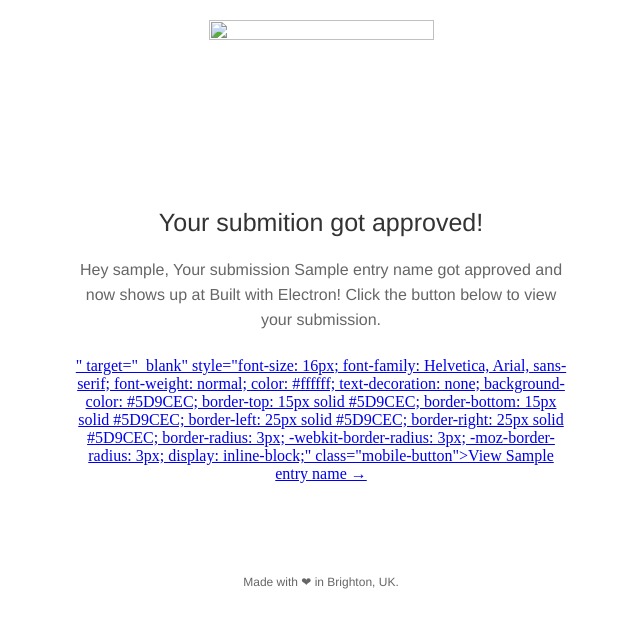
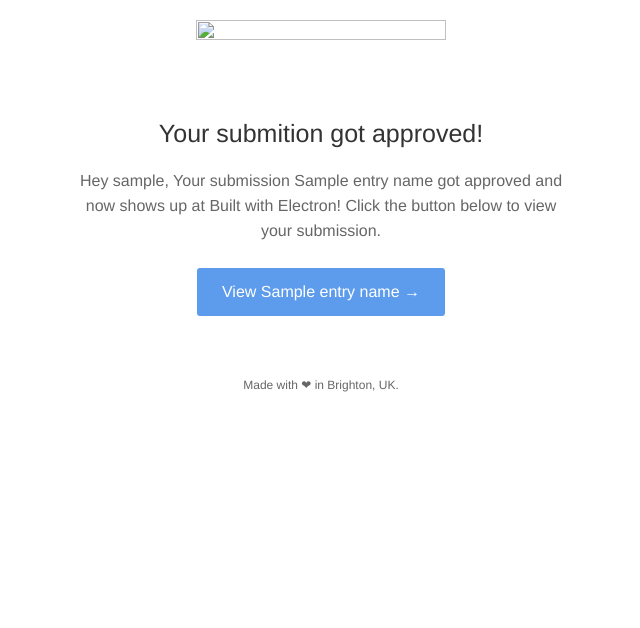
Before and after one commit to manosim/builtwithelectron, a Django app: template templates/emails/submission_approval.html in a window 1280 px wide. Shown: the top 628 px of the page, without its empty margins (319-959 px from the left). Run offline with Django 3.2, Linux system fonts and the light colour scheme; the template is opened without the code that fills it: most values are stand-ins (such as "Sample title", 1, 10 or a date in 2020); parts of the project's set-up code (start-up, migrations or seed data) failed here and were passed over.

Commit message:
Emails Bug

```diff
--- a/templates/base-emails.html
+++ b/templates/base-emails.html
@@ -122,8 +122,8 @@
                 <table border="0" cellpadding="0" cellspacing="0" width="500" class="wrapper">
                     <!-- LOGO/PREHEADER TEXT -->
                     <tr>
-                        <td style="padding: 20px 0px 30px 0px;" align="center" class="logo">
-                          <a href="{{ site_url }}" target="_blank"><img src="{{ site_url }}{% static "images/logo.png" %}" width="225" height="58" border="0" style="display: block; font-family: Helvetica, Arial, sans-serif; color: #666666; font-size: 16px;" border="0"></a>
+                        <td style="padding: 20px 0px;" align="center" class="logo">
+                          <a href="{{ site_url }}" target="_blank"><img src="{{ site_url }}{% static "images/logo-email.png" %}" width="250" height="39" border="0" style="display: block; font-family: Helvetica, Arial, sans-serif; color: #666666; font-size: 16px;" border="0"></a>
                         </td>
                     </tr>
                 </table>
@@ -135,7 +135,7 @@
 <!-- ONE COLUMN SECTION -->
 <table bgcolor="#ffffff" border="0" cellpadding="0" cellspacing="0" width="100%">
     <tr>
-        <td align="center" style="padding: 70px 15px 70px 15px;" class="section-padding">
+        <td align="center" style="padding: 20px 15px 40px 15px;" class="section-padding">
             <table border="0" cellpadding="0" cellspacing="0" width="500" class="responsive-table">
                 <tr>
                     <td>
@@ -145,7 +145,7 @@
                                     <!-- COPY -->
                                     <table width="100%" border="0" cellspacing="0" cellpadding="0">
                                         <tr>
-                                            <td align="center" style="font-size: 25px; font-family: Helvetica, Arial, sans-serif; color: #333333; padding-top: 30px;" class="padding-copy">{% block title %}{% endblock %}</td>
+                                            <td align="center" style="font-size: 25px; font-family: Helvetica, Arial, sans-serif; color: #333333; padding-top: 20px;" class="padding-copy">{% block title %}{% endblock %}</td>
                                         </tr>
                                         <tr>
                                             <td align="center" style="padding: 20px 0 0 0; font-size: 16px; line-height: 25px; font-family: Helvetica, Arial, sans-serif; color: #666666;" class="padding-copy">{% block content %}{% endblock %}</td>
--- a/templates/emails/submission_approval.html
+++ b/templates/emails/submission_approval.html
@@ -9,5 +9,5 @@ Hey {{ username }}, Your submission {{ entry_name }} got approved and now shows
 {% endblock %}
 
 {% block button %}
-<a href="<a href="{{ site_url }}{% url 'directory:detail' entry_slug %}">" target="_blank" style="font-size: 16px; font-family: Helvetica, Arial, sans-serif; font-weight: normal; color: #ffffff; text-decoration: none; background-color: #5D9CEC; border-top: 15px solid #5D9CEC; border-bottom: 15px solid #5D9CEC; border-left: 25px solid #5D9CEC; border-right: 25px solid #5D9CEC; border-radius: 3px; -webkit-border-radius: 3px; -moz-border-radius: 3px; display: inline-block;" class="mobile-button">View {{ entry_name }} &rarr;</a>
+<a href="{{ site_url }}{% url 'directory:detail' entry_slug %}" style="font-size: 16px; font-family: Helvetica, Arial, sans-serif; font-weight: normal; color: #ffffff; text-decoration: none; background-color: #5D9CEC; border-top: 15px solid #5D9CEC; border-bottom: 15px solid #5D9CEC; border-left: 25px solid #5D9CEC; border-right: 25px solid #5D9CEC; border-radius: 3px; -webkit-border-radius: 3px; -moz-border-radius: 3px; display: inline-block;" class="mobile-button">View {{ entry_name }} &rarr;</a>
 {% endblock %}
```
Also changed, not shown: static/src/images/logo-email.png (added).
